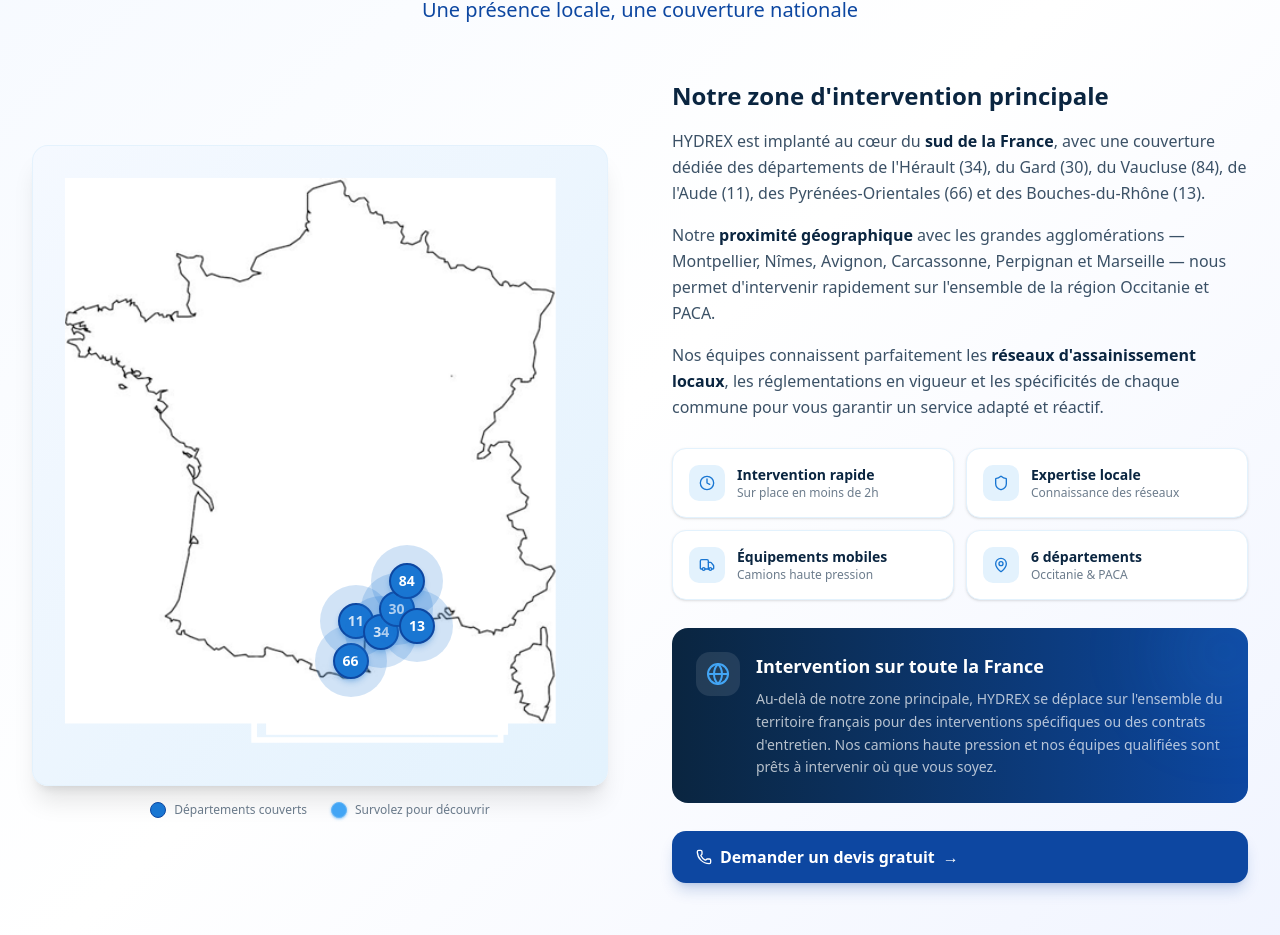
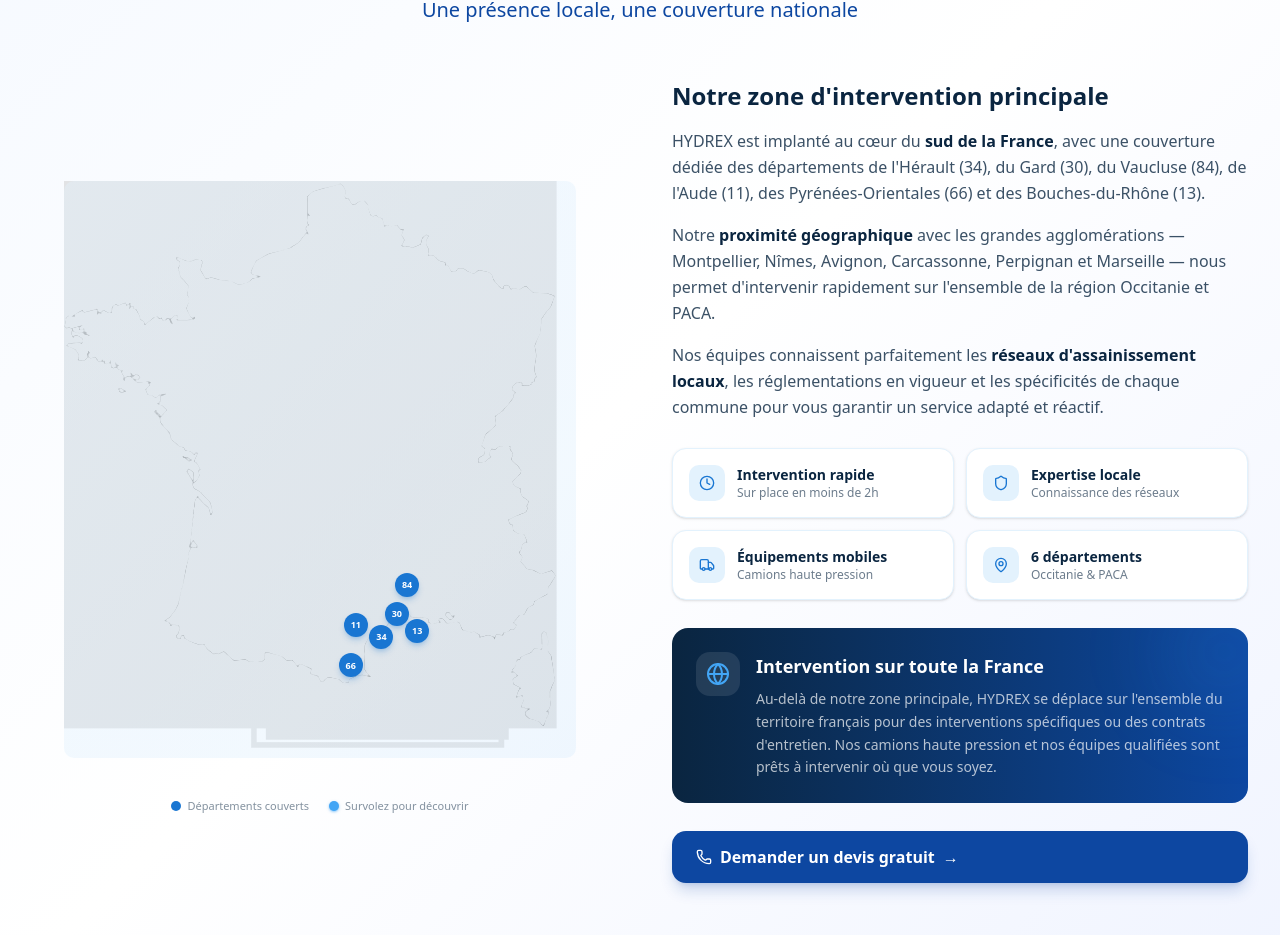
Before and after one commit to misterhassen32/hydrex, a Next.js app: page / in a window 1280 px wide. Shown: the part 3974-4909 px from the top of the page. Built offline with nearby package versions, Linux system fonts and the light colour scheme.

Commit message:
6e8f6663-5cfa-4f28-82bb-06428df5fd01

```diff
--- a/src/components/zone.tsx
+++ b/src/components/zone.tsx
@@ -57,7 +57,7 @@
 
   return (
     <section id="zone-intervention" className="py-20 md:py-28 relative overflow-hidden">
-      {/* Transparent background */}
+      {/* Background */}
       <div
         className="absolute inset-0 bg-cover bg-center bg-no-repeat opacity-[0.05]"
         style={{ backgroundImage: "url('/water-tech-bg.png')" }}
@@ -106,16 +106,19 @@
             transition={{ duration: 0.7, ease: 'easeOut' }}
             className="relative"
           >
-            <div className="bg-gradient-to-br from-[#f5f9ff] to-[#e3f2fd] rounded-2xl p-4 sm:p-6 md:p-8 shadow-xl border border-[#e3f2fd]/80">
-              {/* Map container with relative positioning for overlays */}
+            <div className="rounded-2xl p-4 sm:p-6 md:p-8">
+              {/* Map container — no border, clean */}
               <div className="relative w-full aspect-[449/506]">
-                {/* Real France map image */}
+                {/* Real France map image — with CSS filter to soften/remove the black outline */}
                 <img
                   src="/france-map.png"
                   alt="Carte de France"
-                  className="w-full h-auto select-none"
+                  className="w-full h-auto select-none opacity-50 brightness-[2] contrast-[0.6] saturate-0"
                   draggable={false}
                 />
+
+                {/* Subtle overlay tint */}
+                <div className="absolute inset-0 bg-gradient-to-br from-[#e3f2fd]/40 to-[#bbdefb]/20 rounded-lg pointer-events-none" />
 
                 {/* Department markers overlay */}
                 {departments.map((dept) => {
@@ -123,7 +126,7 @@
                   return (
                     <div
                       key={dept.number}
-                      className="absolute cursor-pointer group"
+                      className="absolute cursor-pointer"
                       style={{
                         left: `${dept.left}%`,
                         top: `${dept.top}%`,
@@ -132,49 +135,36 @@
                       onMouseEnter={() => setHoveredDept(dept.number)}
                       onMouseLeave={() => setHoveredDept(null)}
                     >
-                      {/* Pulse ring animation */}
+                      {/* Subtle pulse ring — always visible */}
                       <div
-                        className={`absolute inset-0 rounded-full transition-all duration-500 ${
+                        className={`absolute rounded-full transition-all duration-500 ease-out ${
                           isHovered
-                            ? 'bg-[#42a5f5]/30 scale-[2.5]'
-                            : 'bg-[#1976d2]/20 scale-[1.8]'
+                            ? 'bg-[#42a5f5]/20 scale-[3.5]'
+                            : 'bg-[#1976d2]/10 scale-[2]'
                         }`}
                         style={{
-                          width: '40px',
-                          height: '40px',
+                          width: '10px',
+                          height: '10px',
                           top: '50%',
                           left: '50%',
-                          marginTop: '-20px',
-                          marginLeft: '-20px',
+                          marginTop: '-5px',
+                          marginLeft: '-5px',
                         }}
                       />
 
-                      {/* Glow effect on hover */}
+                      {/* Main marker dot — small, grows on hover */}
                       <div
-                        className={`absolute rounded-full transition-all duration-300 ${
+                        className={`relative z-10 flex items-center justify-center rounded-full transition-all duration-300 ease-out ${
                           isHovered
-                            ? 'bg-[#42a5f5]/25 scale-[3]'
-                            : 'bg-transparent scale-[1]'
-                        }`}
-                        style={{
-                          width: '60px',
-                          height: '60px',
-                          top: '50%',
-                          left: '50%',
-                          marginTop: '-30px',
-                          marginLeft: '-30px',
-                        }}
-                      />
-
-                      {/* Main marker dot */}
-                      <div
-                        className={`relative z-10 flex items-center justify-center rounded-full border-2 transition-all duration-300 ${
-                          isHovered
-                            ? 'w-11 h-11 bg-[#42a5f5] border-[#64b5f6] shadow-lg shadow-[#42a5f5]/50'
-                            : 'w-9 h-9 bg-[#1976d2] border-[#0d47a1] shadow-md shadow-[#1976d2]/30'
+                            ? 'w-9 h-9 bg-[#42a5f5] shadow-lg shadow-[#42a5f5]/40 scale-110'
+                            : 'w-6 h-6 bg-[#1976d2] shadow-md shadow-[#1976d2]/25'
                         }`}
                       >
-                        <span className="text-white font-extrabold text-sm select-none">
+                        <span
+                          className={`text-white font-bold select-none transition-all duration-300 ${
+                            isHovered ? 'text-[11px]' : 'text-[9px]'
+                          }`}
+                        >
                           {dept.number}
                         </span>
                       </div>
@@ -182,7 +172,7 @@
                       {/* Tooltip on hover */}
                       {isHovered && (
                         <div className="absolute bottom-full left-1/2 -translate-x-1/2 mb-3 z-20 pointer-events-none">
-                          <div className="bg-[#0a2540] text-white rounded-xl px-4 py-2.5 shadow-xl whitespace-nowrap">
+                          <div className="bg-[#0a2540]/95 backdrop-blur-sm text-white rounded-lg px-3.5 py-2 shadow-xl whitespace-nowrap border border-white/10">
                             <p className="font-bold text-sm">
                               {dept.number} — {dept.name}
                             </p>
@@ -191,7 +181,7 @@
                             </p>
                           </div>
                           {/* Tooltip arrow */}
-                          <div className="w-3 h-3 bg-[#0a2540] rotate-45 mx-auto -mt-1.5" />
+                          <div className="w-2.5 h-2.5 bg-[#0a2540]/95 rotate-45 mx-auto -mt-1.5 border-r border-b border-white/10" />
                         </div>
                       )}
                     </div>
@@ -200,14 +190,14 @@
               </div>
             </div>
 
-            {/* Map legend */}
-            <div className="flex items-center justify-center gap-6 mt-4 text-xs text-[#0a2540]/60">
-              <div className="flex items-center gap-2">
-                <div className="w-4 h-4 rounded-full bg-[#1976d2] border border-[#0d47a1]" />
+            {/* Map legend — minimal */}
+            <div className="flex items-center justify-center gap-5 mt-2 text-[11px] text-[#0a2540]/50">
+              <div className="flex items-center gap-1.5">
+                <div className="w-2.5 h-2.5 rounded-full bg-[#1976d2]" />
                 <span>Départements couverts</span>
               </div>
-              <div className="flex items-center gap-2">
-                <div className="w-4 h-4 rounded-full bg-[#42a5f5] border border-[#64b5f6] shadow-sm shadow-[#42a5f5]/50" />
+              <div className="flex items-center gap-1.5">
+                <div className="w-2.5 h-2.5 rounded-full bg-[#42a5f5] shadow-sm shadow-[#42a5f5]/50" />
                 <span>Survolez pour découvrir</span>
               </div>
             </div>
```
